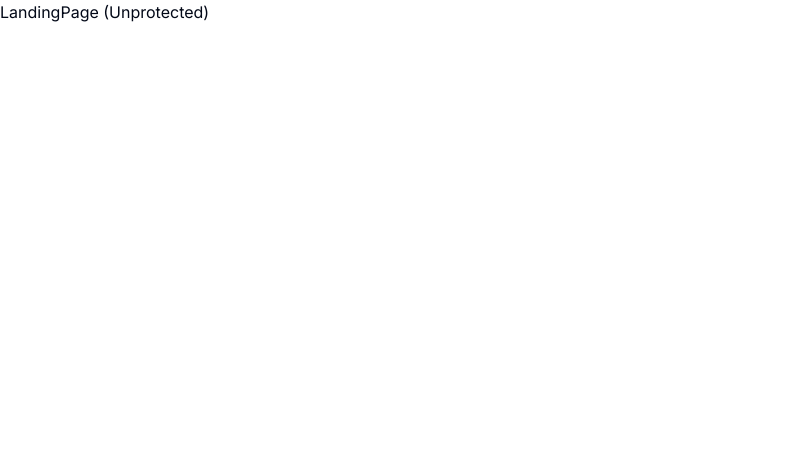
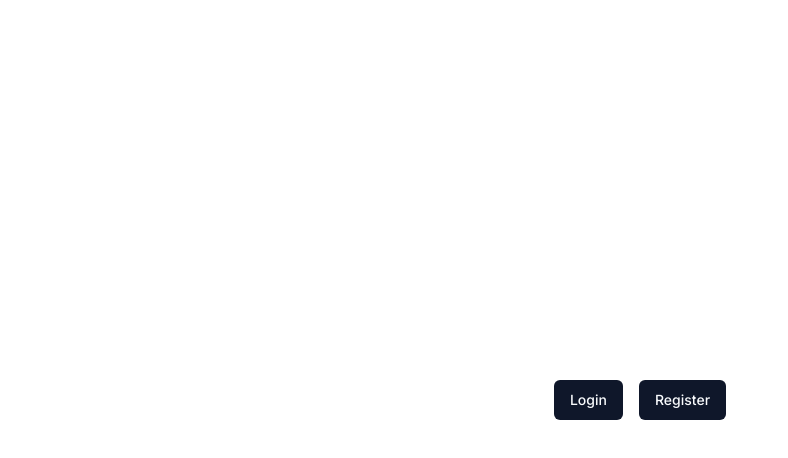
Before and after one commit to Steravy/uaiser, a Next.js app: page / in a window 1280 px wide. Shown: the top 458 px of the page, without its empty margins (0-788 px from the left). Built offline with nearby package versions, Linux system fonts and the light colour scheme.

Commit message:
feat: authentication fully eneabled. description: configured redict url when user logged in and loggedd out to  DashboardPage

```diff
--- a/src/app/(auth)/(routes)/sign-in/[[...sign-in]]/page.tsx
+++ b/src/app/(auth)/(routes)/sign-in/[[...sign-in]]/page.tsx
@@ -1,6 +1,6 @@
 import { SignIn } from "@clerk/nextjs";
 
-export default function Page() {
+export default function SignInPage() {
 
     return <SignIn />;
 }
--- a/src/app/(auth)/(routes)/sign-up/[[...sign-up]]/page.tsx
+++ b/src/app/(auth)/(routes)/sign-up/[[...sign-up]]/page.tsx
@@ -1,6 +1,6 @@
 import { SignUp } from "@clerk/nextjs";
 
-export default function Page() {
+export default function SignUpPage() {
 
     return <SignUp />;
 }
--- a/src/app/(dashboard)/(routes)/dashboard/page.tsx
+++ b/src/app/(dashboard)/(routes)/dashboard/page.tsx
@@ -1,13 +1,17 @@
-import { Button } from "@/components/ui/button";
+import { UserButton } from "@clerk/nextjs";
 
 export default function DashboardPage() {
 
     return (
-        <>
+
+        <section className="flex items-center justify-center h-full gap-4">
+
             <h1 className="text-3xl text-green-500 " >Dashboard Page!</h1>
-            <Button >
-                Click in the Dashboard
-            </Button>
-        </>
+
+            <UserButton
+                afterSignOutUrl="/"
+            />
+
+        </section>
     )
 }
--- /dev/null
+++ b/src/app/(dashboard)/layout.tsx
@@ -0,0 +1,20 @@
+
+const DashboardLayout = ({ children }: { children: React.ReactNode }) => {
+
+    return (
+
+        <section className="h-full relative" >
+
+            <aside className="h-full md:w-72 hidden md:flex md:flex-col md:fixed md:inset-y-0 z-30 bg-gray-900" >
+                <h1>I am a nav oooooook</h1>
+            </aside>
+
+            <main className="md:pl-72" >
+                main content here
+            </main>
+            {children}
+        </section>
+    )
+}
+
+export default DashboardLayout;
--- a/src/app/(home)/page.tsx
+++ b/src/app/(home)/page.tsx
@@ -1,8 +1,22 @@
+import { Button } from "@/components/ui/button";
+import Link from "next/link";
 
 const LandingPage = () => {
 
     return (
-        <div>LandingPage (Unprotected)</div>
+
+        <section className="flex items-center justify-center h-full gap-4" >
+
+            <Link href="/sign-in">
+                <Button>Login</Button>
+            </Link>
+
+            <Link href="/sign-up">
+                <Button>Register</Button>
+            </Link>
+
+
+        </section>
     )
 }
 
```
